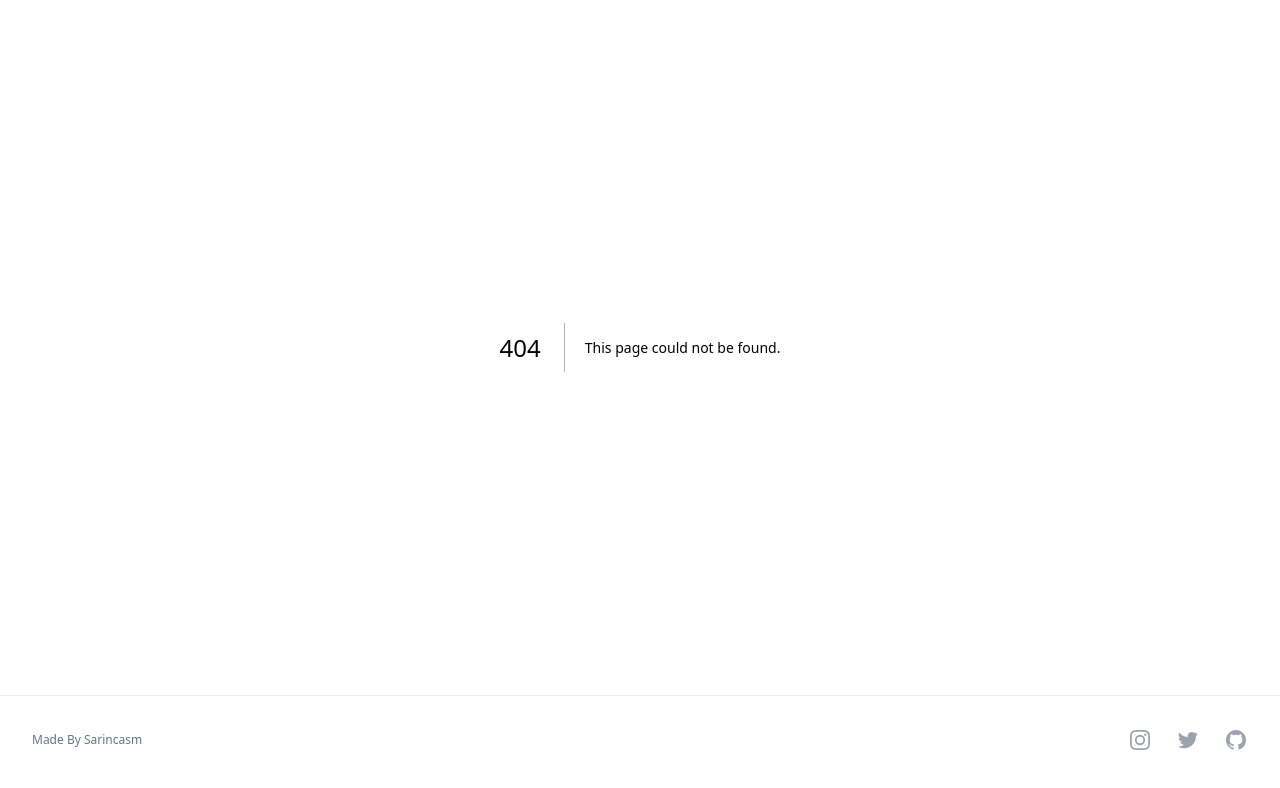
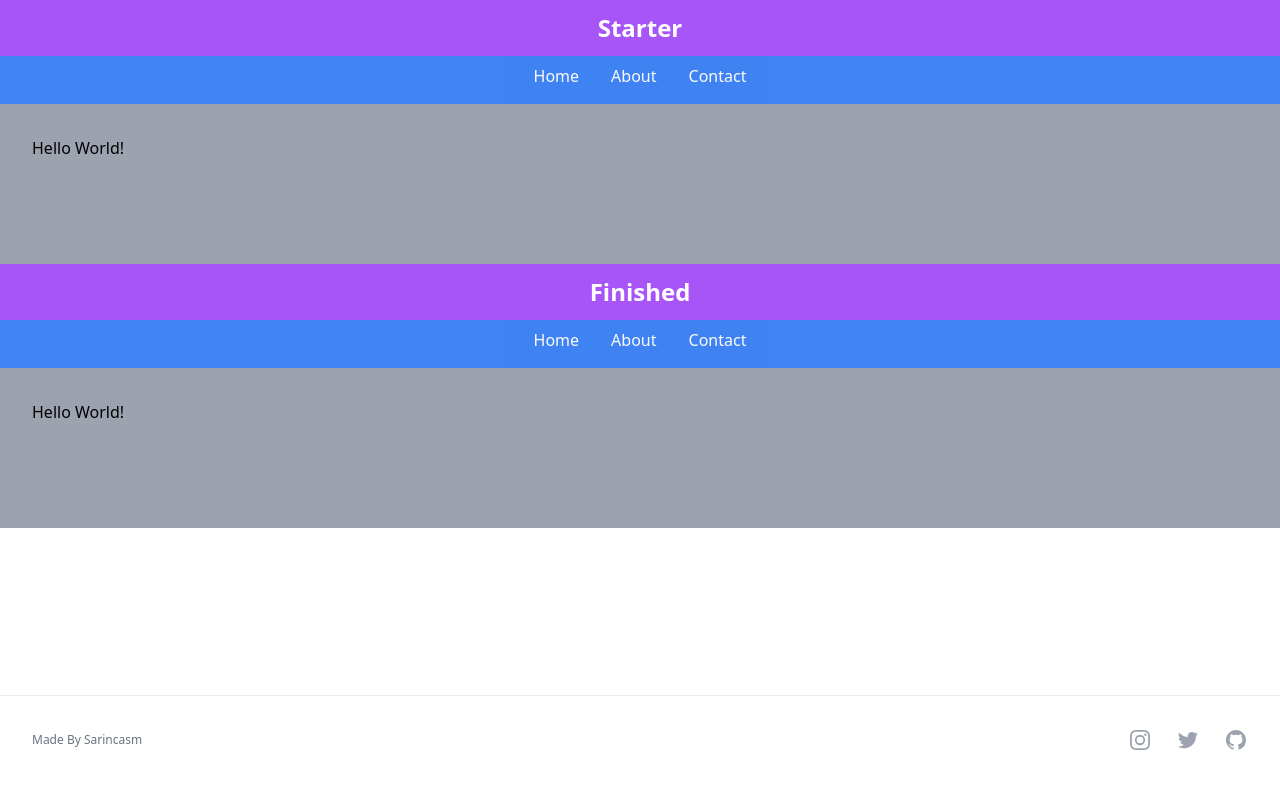
Before and after one commit to sarincasm/jar-of-dirt, a Next.js app in the folder style/css-fundamentals/: page /rendering-logic-ii/sticky-positioning/sticky-header in a window 1280 px wide. Before the commit this address had no page. Shown: the top 788 px of the page. Built offline with nearby package versions, Linux system fonts and the light colour scheme.

Commit message:
CSS Fundamentals Starter: Sticky Header

```diff
--- a/style/css-fundamentals/app/rendering-logic-ii/page.tsx
+++ b/style/css-fundamentals/app/rendering-logic-ii/page.tsx
@@ -13,6 +13,16 @@ export default function Page() {
 				title: 'Rendering Logic II',
 			},
 		},
+		{
+			href: '/sticky-positioning',
+			title: 'Sticky Positioning',
+			description: 'Positioned Layout: Sticky Positioning',
+			date: '2023-05-20',
+			category: {
+				href: `${base}`,
+				title: 'Rendering Logic II',
+			},
+		},
 	].map((post) => ({...post, href: base + post.href}))
 	const mainTitle = 'Module 2: Rendering Logic II'
 	const mainDescription =
--- /dev/null
+++ b/style/css-fundamentals/app/rendering-logic-ii/sticky-positioning/page.tsx
@@ -0,0 +1,33 @@
+import {LinkGrid, GridPost} from '@/components/LinkGrid'
+
+export default function Page() {
+	const base = '/rendering-logic-ii/sticky-positioning'
+	const categoryTitle = 'Sticky Positioning'
+	const posts: GridPost[] = [
+		{
+			href: '/sticky-header',
+			title: 'Sticky Header',
+			description: 'Positioned Layout: Sticky Positioning',
+			date: '2023-05-20',
+			category: {
+				href: `${base}`,
+				title: categoryTitle,
+			},
+		},
+		{
+			href: '/fix-bug',
+			title: 'Fix The Bug',
+			description: 'Positioned Layout: Sticky Positioning',
+			date: '2023-05-20',
+			category: {
+				href: `${base}`,
+				title: categoryTitle,
+			},
+		},
+	].map((post) => ({...post, href: base + post.href}))
+
+	const mainTitle = 'Sticky Positioning'
+	const mainDescription = 'Sticky Positioning'
+
+	return LinkGrid({posts, mainTitle, mainDescription})
+}
--- /dev/null
+++ b/style/css-fundamentals/app/rendering-logic-ii/sticky-positioning/sticky-header/page.tsx
@@ -0,0 +1,66 @@
+function renderStarter() {
+	return (
+		<section className="overflow-y-scroll h-52 bg-gray-400">
+			<div className="h-80">
+				<header className="h-12 bg-blue-500 text-white opacity-95">
+					<ul className="p-0 m-0 text-center">
+						<li className="inline-block p-0 my-0 mx-4 leading-10">
+							Home
+						</li>
+						<li className="inline-block p-0 my-0 mx-4 leading-10">
+							About
+						</li>
+						<li className="inline-block p-0 my-0 mx-4 leading-10">
+							Contact
+						</li>
+					</ul>
+				</header>
+				<main className="p-8">
+					<p>Hello World!</p>
+				</main>
+			</div>
+		</section>
+	)
+}
+
+function renderDone() {
+	return (
+		<section className="overflow-y-scroll h-52 bg-gray-400">
+			<div className="h-80">
+				<header className="h-12 bg-blue-500 text-white opacity-95">
+					<ul className="p-0 m-0 text-center">
+						<li className="inline-block p-0 my-0 mx-4 leading-10">
+							Home
+						</li>
+						<li className="inline-block p-0 my-0 mx-4 leading-10">
+							About
+						</li>
+						<li className="inline-block p-0 my-0 mx-4 leading-10">
+							Contact
+						</li>
+					</ul>
+				</header>
+				<main className="p-8">
+					<p>Hello World!</p>
+				</main>
+			</div>
+		</section>
+	)
+}
+
+export default function Page() {
+	return (
+		<main className="bg-purple-500">
+			<div>
+				<h2 className="text-2xl font-bold my-3 text-center text-white">
+					Starter
+				</h2>
+				{renderStarter()}
+				<h2 className="text-2xl font-bold my-3 text-center text-white">
+					Finished
+				</h2>
+				{renderDone()}
+			</div>
+		</main>
+	)
+}
```
Also changed, not shown: 1 other file (tests, documents, lock files or other folders).
